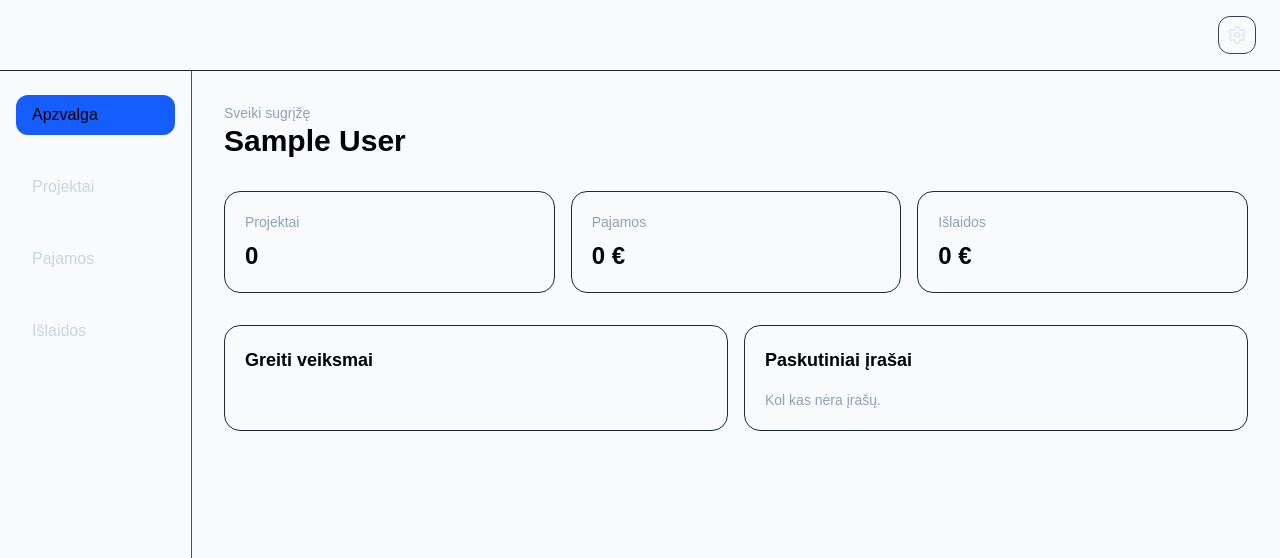
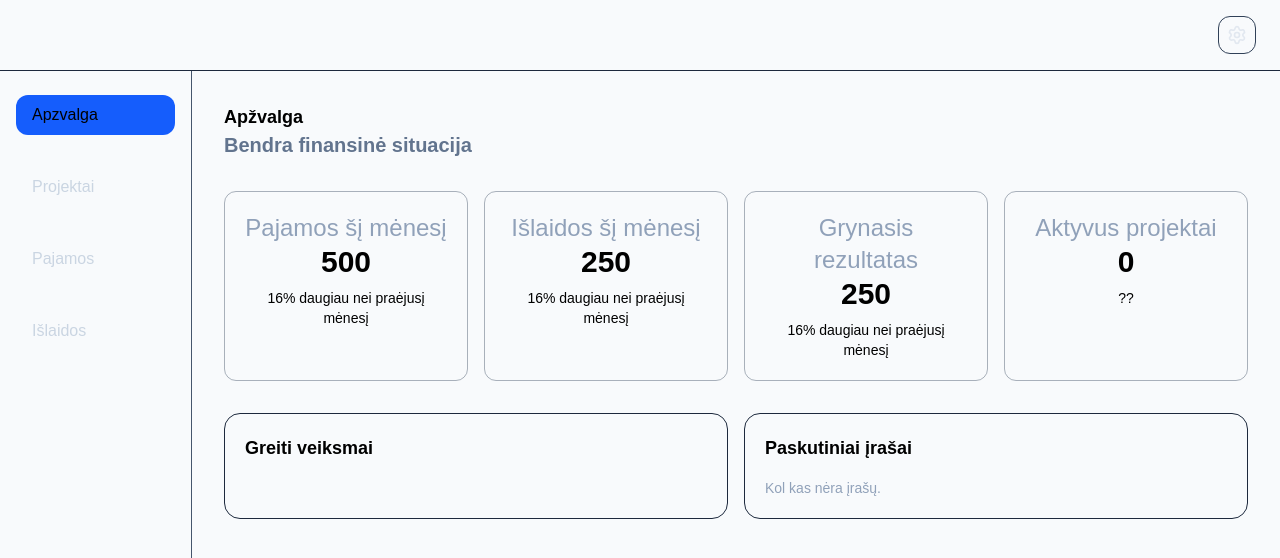
Before and after one commit to raimondass969/baigiamasis-darbas, a Next.js app: page /dashboard in a window 1280 px wide. Shown: the top 558 px of the page. Built offline with nearby package versions, Linux system fonts and the light colour scheme; no server answers; the database is empty; sample sign-in values are in the browser's storage.

Commit message:
Add projects table and dashboard components

```diff
--- a/app/dashboard/page.tsx
+++ b/app/dashboard/page.tsx
@@ -1,3 +1,4 @@
+import DashboardKpiCard from '@/components/dashboard/DashboardKpiCard';
 import { authOptions } from '@/lib/auth';
 import { prisma } from '@/lib/prisma';
 import { getServerSession } from 'next-auth';
@@ -19,27 +20,36 @@ export default async function Dashboard() {
 	return (
 		<div className="space-y-8">
 			<section>
-				<p className="text-sm text-slate-400">Sveiki sugrįžę</p>
-				<h1 className="text-3xl font-bold">
-					{session.user.name ?? 'Vartotojau'}
-				</h1>
+				<p className="text-lg font-bold ">Apžvalga</p>
+				<h2 className="text-xl font-semibold text-slate-500">
+					Bendra finansinė situacija
+				</h2>
 			</section>
 
-			<section className="grid gap-4 md:grid-cols-3">
-				<div className="rounded-2xl border border-slate-800 dark:bg-slate-900/60 p-5">
-					<p className="text-sm text-slate-400">Projektai</p>
-					<p className="mt-2 text-2xl font-bold">{prismaCount}</p>
-				</div>
+			<section className="grid gap-4 md:grid-cols-4">
+				<DashboardKpiCard
+					label="Pajamos šį mėnesį"
+					value="500"
+					description="16% daugiau nei praėjusį mėnesį"
+				/>
 
-				<div className="rounded-2xl border border-slate-800 dark:bg-slate-900/60 p-5">
-					<p className="text-sm text-slate-400">Pajamos</p>
-					<p className="mt-2 text-2xl font-bold">0 €</p>
-				</div>
+				<DashboardKpiCard
+					label="Išlaidos šį mėnesį"
+					value="250"
+					description="16% daugiau nei praėjusį mėnesį"
+				/>
 
-				<div className="rounded-2xl border border-slate-800 dark:bg-slate-900/60 p-5">
-					<p className="text-sm text-slate-400">Išlaidos</p>
-					<p className="mt-2 text-2xl font-bold">0 €</p>
-				</div>
+				<DashboardKpiCard
+					label="Grynasis rezultatas"
+					value="250"
+					description="16% daugiau nei praėjusį mėnesį"
+				/>
+
+				<DashboardKpiCard
+					label="Aktyvus projektai"
+					value={prismaCount}
+					description="??"
+				/>
 			</section>
 
 			<section className="grid gap-4 lg:grid-cols-2">
--- a/app/dashboard/projects/page.tsx
+++ b/app/dashboard/projects/page.tsx
@@ -1,8 +1,9 @@
 import CreateProject from '@/components/projects/CreateProject';
 import { getServerSession } from 'next-auth';
 import { authOptions } from '@/lib/auth';
+import { redirect } from 'next/navigation';
+import ProjectTable from '@/components/projects/ProjectTable';
 import { prisma } from '@/lib/prisma';
-import { redirect } from 'next/navigation';
 
 export default async function ProjectsPage() {
 	const session = await getServerSession(authOptions);
@@ -11,5 +12,19 @@ export default async function ProjectsPage() {
 		redirect('/');
 	}
 
-	return <CreateProject />;
+	const projects = await prisma.project.findMany({
+		select: {
+			id: true,
+			name: true,
+			description: true,
+			createdAt: true,
+		},
+	});
+
+	return (
+		<>
+			<CreateProject />
+			<ProjectTable projects={projects} />
+		</>
+	);
 }
--- /dev/null
+++ b/components/dashboard/DashboardKpiCard.tsx
@@ -0,0 +1,23 @@
+type DashboardKpiCard = {
+	label: string;
+	value: string | number;
+	description?: string;
+};
+
+export default function DashboardKpiCard({
+	label,
+	value,
+	description,
+}: DashboardKpiCard) {
+	return (
+		<div className="rounded-xl border border-slate-700/40 dark:bg-slate-800/40 p-5 w-full">
+			<p className="text-2xl text-center text-slate-400">{label}</p>
+
+			<p className="text-3xl font-semibold text-center">{value}</p>
+
+			{description && (
+				<p className="mt-2 text-sm text-center">{description}</p>
+			)}
+		</div>
+	);
+}
--- a/components/projects/CreateProject.tsx
+++ b/components/projects/CreateProject.tsx
@@ -1,6 +1,6 @@
 'use client';
 import { useState } from 'react';
-import ProjectForm from './CreateProjectForm';
+import CreateProjectForm from './CreateProjectForm';
 
 export default function CreateProject() {
 	const [openForm, setOpenForm] = useState(false);
@@ -26,7 +26,9 @@ export default function CreateProject() {
 				</h1>
 			</section>
 
-			{openForm && <ProjectForm onClose={() => setOpenForm(false)} />}
+			{openForm && (
+				<CreateProjectForm onClose={() => setOpenForm(false)} />
+			)}
 		</div>
 	);
 }
--- a/components/projects/CreateProjectForm.tsx
+++ b/components/projects/CreateProjectForm.tsx
@@ -2,11 +2,11 @@ import { useState } from 'react';
 import FormInput from '../ui/FormInput';
 import FormTextArea from '../ui/ProjectDescriptionTextArea';
 
-type ProjectFormProps = {
+type CreateProjectFormProps = {
 	onClose: () => void;
 };
 
-export default function ProjectForm({ onClose }: ProjectFormProps) {
+export default function CreateProjectForm({ onClose }: CreateProjectFormProps) {
 	const [projectName, setProjectName] = useState('');
 	const [projectDescription, setProjectDescription] = useState('');
 	const [error, setError] = useState('');
@@ -45,8 +45,8 @@ export default function ProjectForm({ onClose }: ProjectFormProps) {
 	}
 
 	return (
-		<div className="fixed inset-0 flex items-center justify-center">
-			<div className="dark:bg-slate-900/80 mb-32 rounded-xl border border-slate-700 bg-white p-6 shadow-lg w-full max-w-md ">
+		<div className="fixed inset-0 flex items-center justify-center z-50 bg-black/90	">
+			<div className="dark:bg-slate-900 mb-32 rounded-xl border border-slate-700 bg-white p-6 shadow-lg w-full max-w-md ">
 				<form onSubmit={handleSubmit}>
 					<div className="flex border-b border-slate-700/40 pb-4 mb-4 justify-between">
 						<h1 className="text-xl font-bold ">Naujas projektas</h1>
--- /dev/null
+++ b/components/projects/ProjectKpiCard.tsx
@@ -0,0 +1,44 @@
+type ProjectKpiCardProps = {
+	label: string;
+	expenses: string | number;
+	incomes: string | number;
+	description?: string;
+	dateRange: string;
+};
+
+export default function ProjectKpiCard({
+	label,
+	expenses,
+	incomes,
+	description,
+	dateRange,
+}: ProjectKpiCardProps) {
+	return (
+		<section>
+			<div>
+				<p>Jusu visi projektai</p>
+				<table className=" dark:bg-slate-700/40 w-full">
+					<thead>
+						<tr>
+							<th>Projekto pavadinimas</th>
+							<th>Aprašymas</th>
+							<th>Sukurtas</th>
+							<th>Pajamos</th>
+							<th>Išlaidos</th>
+						</tr>
+					</thead>
+
+					<tbody>
+						<tr>
+							<td>{label}</td>
+							<td>{description}</td>
+							<td>{dateRange}</td>
+							<td>{incomes}</td>
+							<td>{expenses}</td>
+						</tr>
+					</tbody>
+				</table>
+			</div>
+		</section>
+	);
+}
--- /dev/null
+++ b/components/projects/ProjectTable.tsx
@@ -0,0 +1,59 @@
+type Project = {
+	id: number;
+	name: string;
+	description: string | null;
+	createdAt: Date;
+};
+
+type ProjectTableProps = {
+	projects: Project[];
+};
+
+export default function ProjectTable({ projects }: ProjectTableProps) {
+	return (
+		<div className="w-full bg-slate-800/40 rounded-2xl">
+			<table className="w-full rounded-2xl ">
+				<thead>
+					<tr className="text-left">
+						<th className="p-3 border-b border-slate-500">
+							Projekto Pavadinimas
+						</th>
+						<th className="p-3 border-b border-slate-500">
+							Aprašymas
+						</th>
+						<th className="p-3 border-b border-slate-500">
+							Sukurta
+						</th>
+						<th className="p-3 border-b border-slate-500">
+							Pajamos
+						</th>
+						<th className="p-3 border-b border-slate-500">
+							Islaidos
+						</th>
+						<th className="p-3 border-slate-500 border-b">
+							Balansas
+						</th>
+					</tr>
+				</thead>
+				<tbody>
+					{projects.map((project) => (
+						<tr key={project.id}>
+							<td className="p-3 border-b border-slate-500">
+								{project.name}
+							</td>
+							<td className="p-3 border-b border-slate-500">
+								{project.description ?? 'Nėra aprašymo'}
+							</td>
+							<td className="p-3 border-b border-slate-500">
+								{project.createdAt.toLocaleDateString()}
+							</td>
+							<td className="p-3 border-b border-slate-500">0</td>
+							<td className="p-3 border-b border-slate-500">0</td>
+							<td className="p-3 border-b border-slate-500">0</td>
+						</tr>
+					))}
+				</tbody>
+			</table>
+		</div>
+	);
+}
--- a/components/projects/TotalProjects.tsx
+++ /dev/null
@@ -1,3 +0,0 @@
-export default function TotalProjects() {
-	return <div></div>;
-}
```
Also changed, not shown: app/api/projects/projectForm/route.ts (renamed from app/api/project/projectForm/route.ts).
